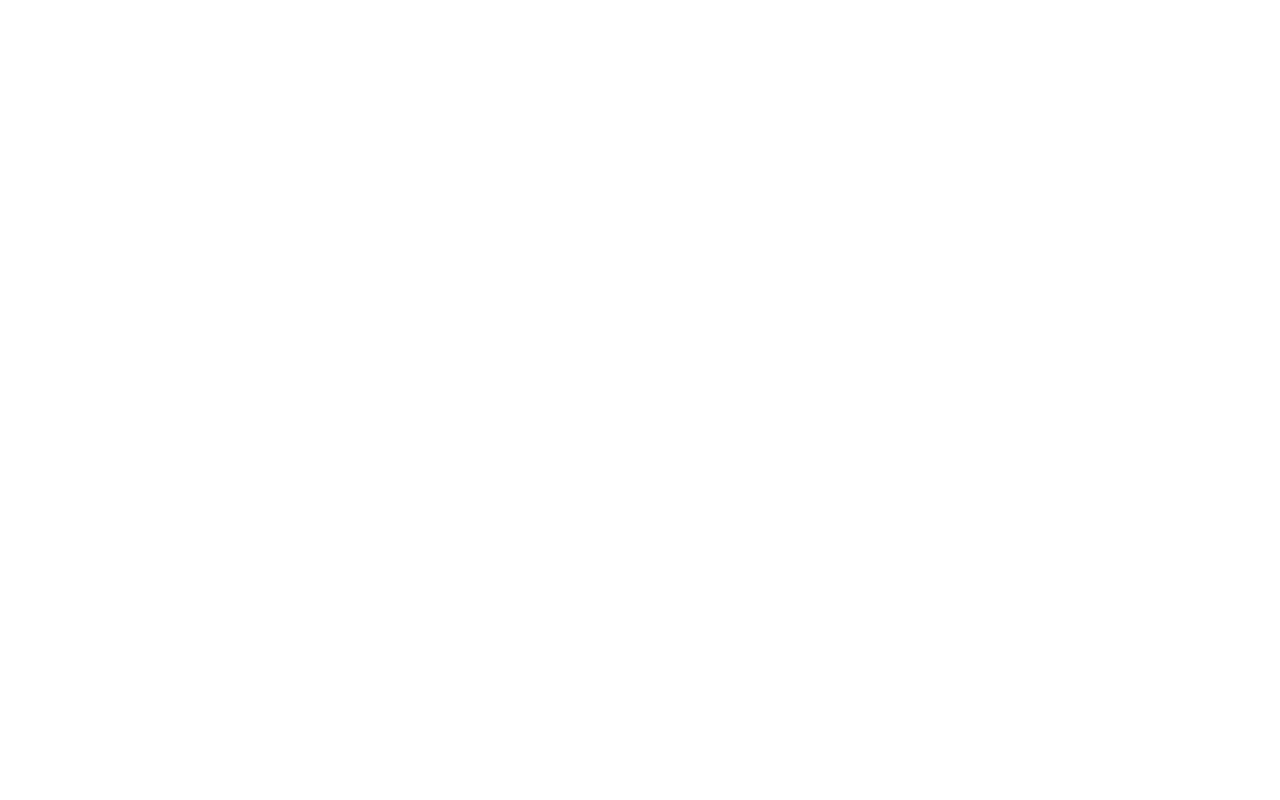
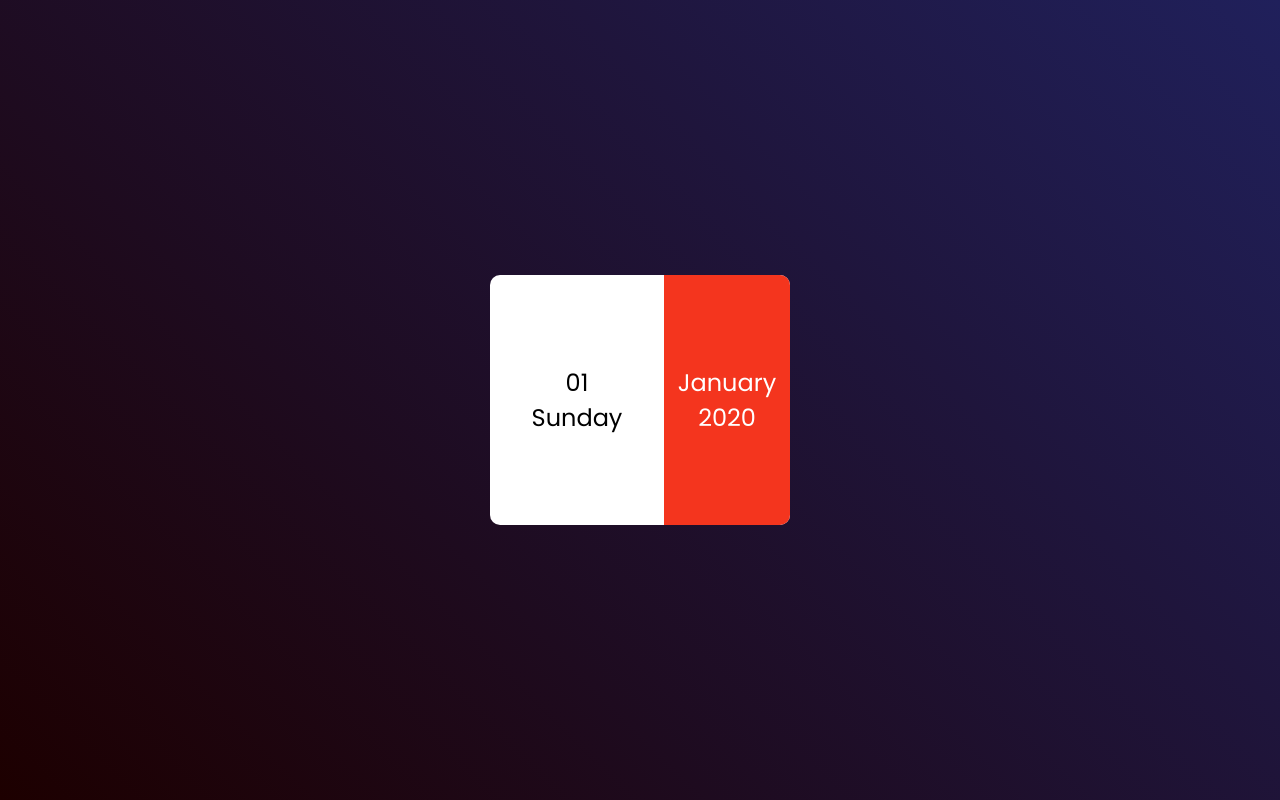
Before and after one commit to narzikulov1/Mini-Calendar, a plain HTML site: page index.html in a window 1280 px wide. Drawn offline with Linux system fonts and the light colour scheme.

Commit message:
design completed

```diff
--- a/index.html
+++ b/index.html
@@ -4,8 +4,23 @@
     <meta charset="UTF-8">
     <meta name="viewport" content="width=device-width, initial-scale=1.0">
     <title>Document</title>
+    <link rel="stylesheet" href="style.css">
 </head>
 <body>
 
+    <div class="hero">
+        <div class="calendar">
+            <div class="left">
+                <p>01</p>
+                <p>Sunday</p>
+            </div>
+            <div class="right">
+                <p>January</p>
+                <p>2020</p>
+            </div>
+        </div>
+    </div>
+
+    <script src="script.js"></script>
 </body>
 </html>
--- a/style.css
+++ b/style.css
@@ -0,0 +1,48 @@
+@import url('https://fonts.googleapis.com/css2?family=Poppins:ital,wght@0,100;0,200;0,300;0,400;0,500;0,600;0,700;0,800;0,900;1,100;1,200;1,300;1,400;1,500;1,600;1,700;1,800;1,900&display=swap');
+
+*{
+    margin: 0;
+    padding: 0;
+    box-sizing: border-box;
+    font-family: "Poppins", sans-serif;
+}
+
+.hero{
+    width: 100%;
+    min-height: 100vh;
+    background: linear-gradient(45deg, #1d0000, #20205b);
+    display: flex;
+    align-items: center;
+    justify-content: center;
+}
+
+.calendar{
+    width: 300px;
+    height: 250px;
+    background-color: #fff;
+    display: flex;
+    align-items: center;
+    border-radius: 10px;
+}
+
+.left, .right{
+
+    height: 100%;
+    display: flex;
+    align-items: center;
+    justify-content: center;
+    flex-direction: column;
+    font-size: 24px;
+}
+
+.right{
+    width: 42%;
+    background-color: #f4351e;
+    color: white;
+    border-top-right-radius: 10px;
+    border-bottom-right-radius: 10px;
+}
+
+.left{
+    width: 58%;
+}
```
